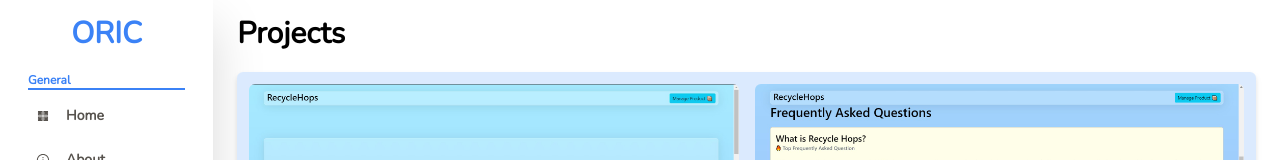
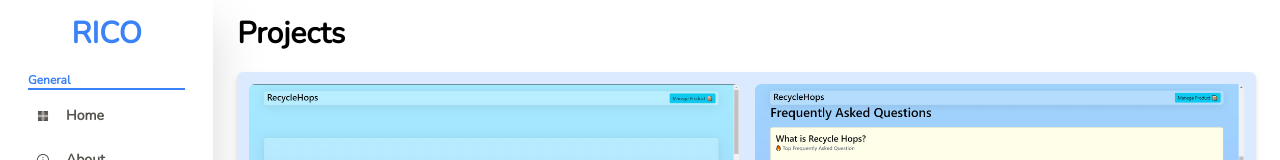
Before and after one commit to MustankLee/ORIC, a React (Create React App) app: page /Oric/project in a window 1280 px wide. Shown: the top 160 px of the page. Built offline with nearby package versions, Linux system fonts and the light colour scheme.

Commit message:
Update Navbar.js

```diff
--- a/src/components/Navbar/Navbar.js
+++ b/src/components/Navbar/Navbar.js
@@ -22,7 +22,7 @@ export default function Navbar() {
         <h2 className="text-center font-black text-blue-500">ORIC</h2>
       </div>
       <nav className={display ?  "bg-white h-screen drop-shadow-2xl w-1/6 p-4 max-md:absolute max-md:z-50 max-md:w-full max-md:left-0 tr" : "bg-white h-screen drop-shadow-2xl w-1/6 p-4 max-md:w-full max-md:z-50 max-md:-left-full max-md:absolute tr" }>
-        <h2 className="text-center font-black text-blue-500 max-md:hidden">ORIC</h2>
+        <h2 className="text-center font-black text-blue-500 max-md:hidden">RICO</h2>
         <div className="mt-2 p-3">
           {NavData.map((item, index) => {
             return (
```
